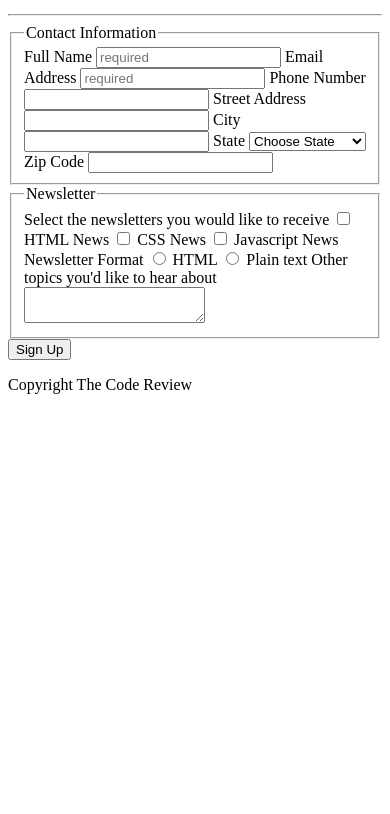
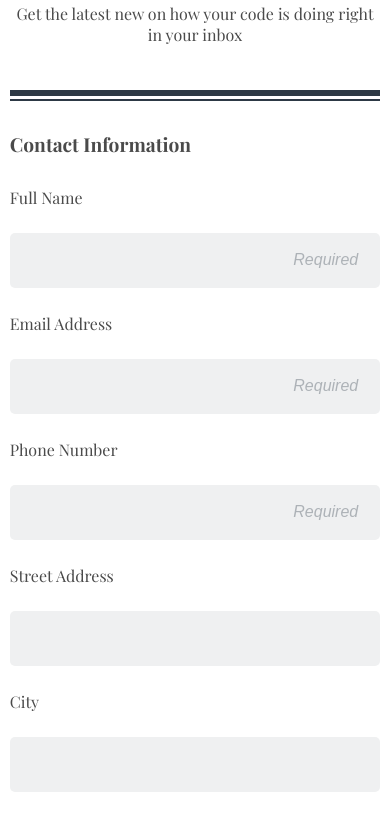
Before and after one commit to gerardbcruz/Techdegree-Unit-3, a plain HTML site: page index.html in a window 390 px wide. Shown: the part 165-979 px from the top of the page. Before the commit the page ends 844 px from the top, so only its background shows below. Drawn offline with nearby package versions, Linux system fonts and the light colour scheme.

Commit message:
Added CSS Styles
Base CSS Styles for mobile

```diff
--- a/index.html
+++ b/index.html
@@ -3,31 +3,34 @@
   <head>
     <title>The Code Review</title>
     <link rel="stylesheet" href="styles/styles.css">
-    <meta charset="utf-8">
+    <link href="https://fonts.googleapis.com/css?family=Playfair+Display:400,700&display=swap" rel="stylesheet">
     <meta name="viewport" content="width=device-width, initial-scale=1.0">
   </head>
 
   <body>
     <header>
       <h1>The Code Review</h1>
+
+      <div class="container header-message">
         <h2>Sign up for our newsletter</h2>
         <p>Get the latest new on how your code is doing right in your inbox</p>
+        <hr>
+      </div>
+
     </header>
 
-    <hr>
-
-    <form action="index.html" method="post">
-      <fieldset>
+    <form class="container" action="index.html" method="post">
+      <fieldset class="contact-info">
         <legend>Contact Information</legend>
 
         <label for="name">Full Name</label>
-        <input type="text" id="name" name="user-name" placeholder="required">
+        <input type="text" id="name" name="user-name" placeholder="Required">
 
         <label for="email">Email Address</label>
-        <input type="text" id="email" name="user-email" placeholder="required">
+        <input type="text" id="email" name="user-email" placeholder="Required">
 
         <label for="phone">Phone Number</label>
-        <input type="text" id="phone" name="user-phone">
+        <input type="text" id="phone" name="user-phone" placeholder="Required">
 
         <label for="street">Street Address</label>
         <input type="text" id="street" name="user-street-address">
@@ -95,31 +98,45 @@
       </fieldset>
 
 
-      <fieldset>
+      <fieldset class="newsletter">
+
         <legend>Newsletter</legend>
-        <label>Select the newsletters you would like to receive</label>
+
+        <label class="newsletter-label">Select the newsletters you would like to receive</label>
+
+          <div class="newsletter-checkbox">
             <input type="checkbox" id="htmlnews" value="newsletter-html" name="newsletter-category">
             <label for="htmlnews">HTML News</label>
+          </div>
 
+          <div class="newsletter-checkbox">
             <input type="checkbox" id="cssnews" value="newsletter-css" name="newsletter-category">
             <label for="cssnews">CSS News</label>
+          </div>
 
+          <div class="newsletter-checkbox">
             <input type="checkbox" id="javascriptnews" value="newsletter-javascript" name="newsletter-category">
             <label for="javascriptnews">Javascript News</label>
+          </div>
 
-        <label>Newsletter Format</label>
+        <label class="newsletter-label">Newsletter Format</label>
+          <div class="newsletter-radio">
             <input type="radio" id="html-format" value="html-format" name="newsletter-format">
             <label for="html-format">HTML</label>
+          </div>
 
+          <div class="newsletter-radio">
             <input type="radio" id="plaintext-format" value="plaintext-format" name="newsletter-format">
             <label for="plaintext-format">Plain text</label>
+          </div>
 
-        <label for="comments">Other topics you'd like to hear about</label>
-        <textarea id="comments" name="user-comments"></textarea>
+        <label class="newsletter-label" for="comments">Other topics you'd like to hear about</label>
+        <textarea id="comments" name="user-comments" placeholder="I would like to get more info on HTML/CSS"></textarea>
       </fieldset>
 
       <button type="submit">Sign Up</button>
-      <p>Copyright The Code Review</p>
     </form>
+
+    <p class="footer">Copyright The Code Review</p>
   </body>
 </html>
--- a/styles/styles.css
+++ b/styles/styles.css
@@ -0,0 +1,171 @@
+/* Global Style */
+
+* {
+  box-sizing: border-box;
+}
+
+.container {
+  width: 95%;
+  margin: 0 auto;
+}
+
+body {
+  margin: 0;
+  font-family: "Playfair Display", serif;
+  color: #4A4A4A;
+  text-align: center;
+  /* line-height: 1.6em; */
+}
+
+/* Header Styles */
+
+.header-message {
+  border-bottom: 2px solid #2d3945;
+}
+
+hr {
+  border: 3.5px solid #2d3945;
+  margin: 45px 0 3px;
+}
+
+h1 {
+  background: #2d3945;
+  margin: 0 0 35px;
+  padding: 24px;
+  color: #fff;
+  text-transform: uppercase;
+  letter-spacing: 2px;
+  font-size: 1.7em;
+}
+
+h2 {
+  font-weight: 700;
+  font-size: 1.4em;
+}
+
+/* Form Styles */
+
+form {
+  padding: 30px 0;
+  text-align: left;
+}
+
+legend {
+  font-weight: 700;
+  font-size: 1.2em;
+  padding: 0 0 20px;
+}
+
+fieldset {
+  border: none;
+  padding: 0;
+  margin: 0 0 30px;
+}
+
+input,
+select,
+textarea {
+  outline: 0;
+}
+
+.contact-info label,
+input[type="text"],
+select,
+.newsletter-label,
+.newsletter-checkbox,
+.newsletter-radio,
+textarea {
+  width: 100%;
+  margin: 10px 0 25px;
+  font-size: 1em;
+  display: block;
+}
+
+input[type="text"],
+select {
+  background: #eff0f1;
+  height: 55px;
+  border-radius: 5px;
+  border: none;
+  padding-left: 15px;
+  color: #adb2b7;
+}
+
+input[type="text"],
+textarea {
+  color: #4A4A4A;
+}
+
+input::placeholder {
+  text-align: right;
+  padding-right: 20px;
+  font-style: italic;
+  color: #adb2b7;
+}
+
+input[name="user-zip"] {
+  display: inline-block;
+  max-width: 45%;
+}
+
+.contact-info {
+  border-bottom: 2px solid #2d3945;
+  padding-bottom: 30px;
+}
+
+input,
+textarea,
+select {
+  transition: background .6s ease;
+}
+
+input:focus,
+textarea:focus,
+select:focus {
+  background: #2d3945;
+  color: #fff;
+}
+
+/* Form Newsletter Styles */
+
+.newsletter {
+  margin-bottom: 10px;
+}
+
+.newsletter-radio label,
+.newsletter-checkbox label {
+  margin-left: 10px;
+}
+
+textarea {
+  background: #eff0f1;
+  height: 180px;
+  resize: none;
+  border-radius: 5px;
+  border: none;
+  padding-left: 15px;
+  padding-top: 10px;
+}
+
+label[for="comments"] {
+  margin-top: 30px;
+}
+
+button[type="submit"] {
+  background: #4ebbb5;
+  padding: 20px 0;
+  width: 100%;
+  font-size: 1.3em;
+  font-weight: 700;
+  font-family: "Playfair Display", serif;
+  color: #fff;
+  letter-spacing: 2px;
+  border-radius: 5px;
+  cursor: pointer;
+}
+
+.footer {
+  margin: 0 0 40px;
+  font-style: italic;
+  font-size: .95em;
+}
```
Also changed, not shown: 1 other file. Lines whose indentation alone changed are shown as unchanged.
